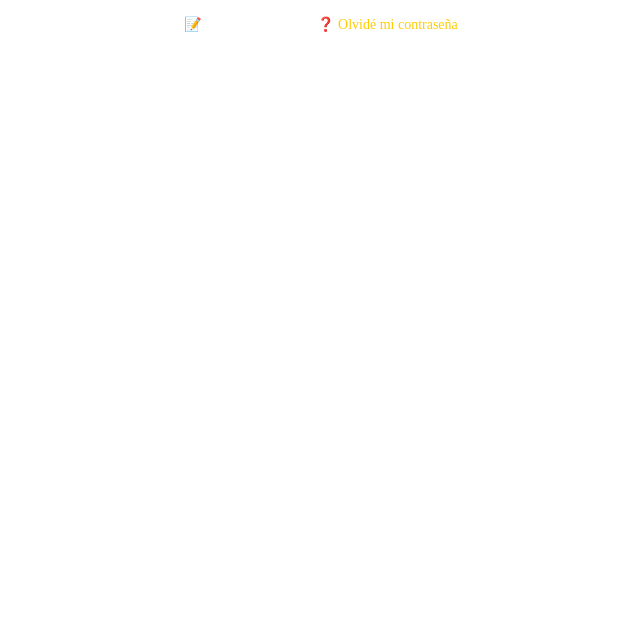
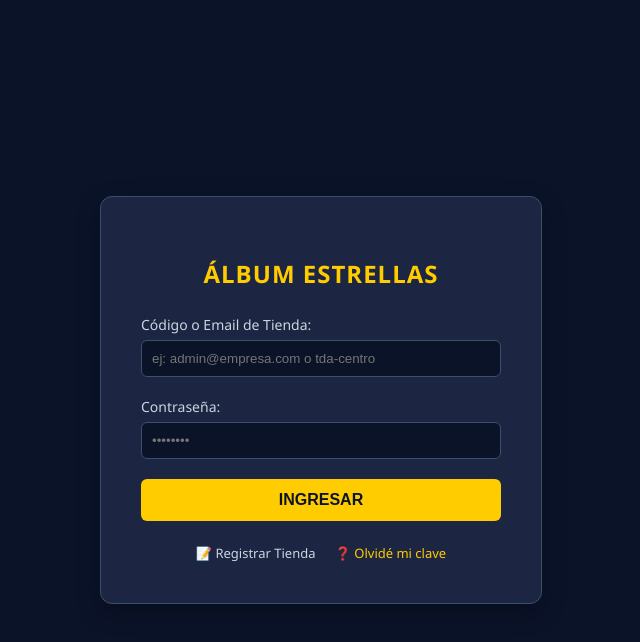
Before and after one commit to conectados-reg/Album-CDT-Mundial, a plain HTML site: page frontend/index.html in a window 1280 px wide. Shown: the whole page, without its empty margins (319-959 px from the left). Drawn offline with Linux system fonts and the light colour scheme.

Commit message:
Update index.html

```diff
--- a/frontend/index.html
+++ b/frontend/index.html
@@ -1,26 +1,124 @@
-<div style="text-align: center; margin-top: 15px;">
-  <a href="#" id="btnAbrirRegistro" style="color: #ffffff; text-decoration: none; margin-right: 15px; font-size: 14px;">📝 Registrar Tienda</a>
-  <a href="#" id="btnOlvidePassword" style="color: #ffcc00; text-decoration: none; font-size: 14px;">❓ Olvidé mi contraseña</a>
+<!DOCTYPE html>
+<html lang="es">
+<head>
+  <meta charset="UTF-8">
+  <meta name="viewport" content="width=device-width, initial-scale=1.0">
+  <title>Álbum Estrellas - Iniciar Sesión</title>
+  <style>
+    body {
+      margin: 0;
+      padding: 0;
+      background-color: #0b1329;
+      font-family: 'Segoe UI', Tahoma, Geneva, Verdana, sans-serif;
+      display: flex;
+      justify-content: center;
+      align-items: center;
+      height: 100vh;
+      color: white;
+    }
+    .login-container {
+      background: #1c2541;
+      padding: 40px;
+      border-radius: 12px;
+      box-shadow: 0 8px 24px rgba(0,0,0,0.3);
+      width: 100%;
+      max-width: 360px;
+      border: 1px solid #3a506b;
+    }
+    h2 {
+      text-align: center;
+      margin-bottom: 25px;
+      color: #ffcc00;
+      text-transform: uppercase;
+      letter-spacing: 1px;
+    }
+    label {
+      display: block;
+      margin-bottom: 6px;
+      font-size: 14px;
+      color: #cbd5e1;
+    }
+    input {
+      width: 100%;
+      padding: 10px;
+      margin-bottom: 20px;
+      border: 1px solid #3a506b;
+      background: #0b1329;
+      border-radius: 6px;
+      color: white;
+      box-sizing: border-box;
+    }
+    input:focus {
+      border-color: #ffcc00;
+      outline: none;
+    }
+    button {
+      width: 100%;
+      padding: 12px;
+      background: #ffcc00;
+      border: none;
+      color: #0b1329;
+      font-weight: bold;
+      font-size: 16px;
+      border-radius: 6px;
+      cursor: pointer;
+      transition: background 0.2s;
+    }
+    button:hover {
+      background: #e6b800;
+    }
+    .error-msg {
+      color: #ff4d4d;
+      text-align: center;
+      font-size: 14px;
+      margin-bottom: 15px;
+    }
+  </style>
+</head>
+<body>
+
+  <div class="login-container">
+    <h2>Álbum Estrellas</h2>
+    <div id="loginError" class="error-msg"></div>
+
+    <form id="loginForm">
+      <label for="storeCode">Código o Email de Tienda:</label>
+      <input type="text" id="storeCode" placeholder="ej: admin@empresa.com o tda-centro" required>
+
+      <label for="password">Contraseña:</label>
+      <input type="password" id="password" placeholder="••••••••" required>
+
+      <button type="submit">INGRESAR</button>
+    </form>
+
+    <div style="text-align: center; margin-top: 20px;">
+      <a href="#" id="btnAbrirRegistro" style="color: #cbd5e1; text-decoration: none; margin-right: 15px; font-size: 13px;">📝 Registrar Tienda</a>
+      <a href="#" id="btnOlvidePassword" style="color: #ffcc00; text-decoration: none; font-size: 13px;">❓ Olvidé mi clave</a>
+    </div>
   </div>
 
-<div id="modalRegistro" style="display: none; position: fixed; top: 0; left: 0; width: 100%; height: 100%; background: rgba(0,0,0,0.7); justify-content: center; align-items: center; z-index: 999;">
-  <div style="background: #1e293b; padding: 25px; border-radius: 8px; width: 90%; max-width: 400px; color: white; border: 2px solid #ffcc00;">
-    <h3 style="margin-top: 0; color: #ffcc00; text-align: center;">Registrar Nueva Tienda</h3>
+  <div id="modalRegistro" style="display: none; position: fixed; top: 0; left: 0; width: 100%; height: 100%; background: rgba(0,0,0,0.8); justify-content: center; align-items: center; z-index: 999;">
+    <div style="background: #1c2541; padding: 30px; border-radius: 12px; width: 90%; max-width: 380px; color: white; border: 2px solid #ffcc00; box-shadow: 0 10px 30px rgba(0,0,0,0.5);">
+      <h3 style="margin-top: 0; color: #ffcc00; text-align: center; text-transform: uppercase;">Nueva Cuenta</h3>
       <form id="formRegistro">
-      <label>Nombre de la Tienda:</label>
-      <input type="text" id="regNombre" required style="width: 100%; padding: 8px; margin: 8px 0; border-radius: 4px; border: none;">
+        <label>Nombre de la Sucursal:</label>
+        <input type="text" id="regNombre" placeholder="Ej: Tienda Centro" required>
 
         <label>Correo Electrónico:</label>
-      <input type="email" id="regEmail" required style="width: 100%; padding: 8px; margin: 8px 0; border-radius: 4px; border: none;">
+        <input type="email" id="regEmail" placeholder="correo@tienda.com" required>
 
         <label>Crea tu Contraseña:</label>
-      <input type="password" id="regPassword" required style="width: 100%; padding: 8px; margin: 8px 0; border-radius: 4px; border: none;">
+        <input type="password" id="regPassword" placeholder="Mínimo 6 caracteres" required>
 
         <label>Región / Ciudad (Opcional):</label>
-      <input type="text" id="regRegion" style="width: 100%; padding: 8px; margin: 8px 0; border-radius: 4px; border: none;">
+        <input type="text" id="regRegion" placeholder="Ej: Zona Norte">
 
-      <button type="submit" style="width: 100%; padding: 10px; background: #ffcc00; border: none; border-radius: 4px; font-weight: bold; cursor: pointer; margin-top: 10px; color: #111;">CREAR CUENTA</button>
-      <button type="button" id="btnCerrarRegistro" style="width: 100%; padding: 8px; background: #64748b; border: none; border-radius: 4px; color: white; cursor: pointer; margin-top: 5px;">Cancelar</button>
+        <button type="submit" style="margin-top: 10px;">REGISTRARSE</button>
+        <button type="button" id="btnCerrarRegistro" style="width: 100%; padding: 10px; background: #3a506b; border: none; border-radius: 6px; color: white; cursor: pointer; margin-top: 8px; font-weight: bold;">Cancelar</button>
       </form>
     </div>
   </div>
+
+  <script src="js/auth.js"></script>
+</body>
+</html>
```
Lines whose indentation alone changed are shown as unchanged.
